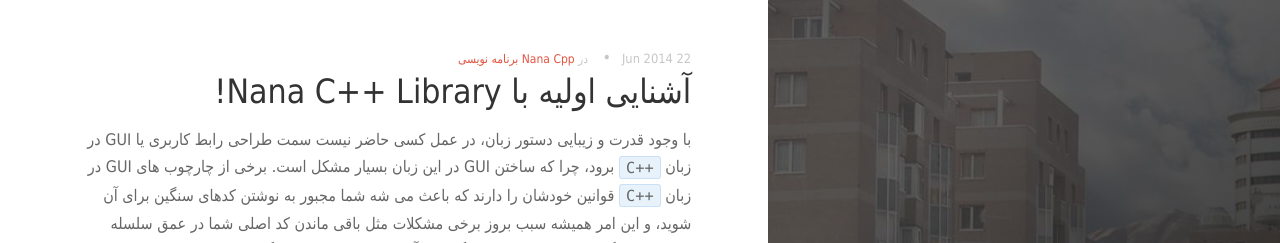
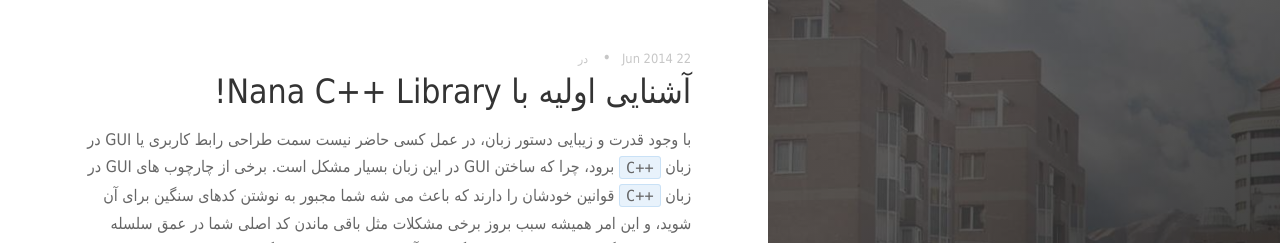
Before and after one commit to mer30hamid/mer30hamid.github.io, a Jekyll site: the page built from _posts/2014-06-22-nana-cpp.markdown, in a window 1280 px wide and 900 px high. Shown: the top 243 px of the window. Built offline with Jekyll 4.4.1, drawn with Linux system fonts in a browser that asks for light colours; nearby versions of some CDN libraries; comment, search, counter and statistics services are not loaded.

Commit message:
Post update: null

```diff
--- a/_posts/2014-06-22-nana-cpp.markdown
+++ b/_posts/2014-06-22-nana-cpp.markdown
@@ -1,8 +1,7 @@
 ---
-title:  "آشنایی اولیه با Nana C++ Library!"
-date:   2014-06-22 15:04:23
-categories: [Nana, programming]
-tags: [Nana, Cpp, برنامه نویسی]
+published: true
+title: آشنایی اولیه با Nana C++ Library!
+layout: post
 ---
 با وجود قدرت و زیبایی دستور زبان، در عمل کسی حاضر نیست سمت طراحی رابط کاربری یا GUI در زبان <i dir="ltr" style="direction: ltr;"><code>C++</code></i> برود، چرا که ساختن GUI در این زبان بسیار مشکل است. برخی از چارچوب های GUI در زبان <i dir="ltr" style="direction: ltr;"><code>C++</code></i> قوانین خودشان را دارند که باعث می شه شما مجبور به نوشتن کدهای سنگین برای آن شوید، و این امر همیشه سبب بروز برخی مشکلات مثل باقی ماندن کد اصلی شما در عمق سلسله مراتب وابستگی ها و ایجاد سختی در نگهداری آن می شود. حالا یک جایگزین پیدا شده، Nana C++ Library یک کتابخانه ناب از <i dir="ltr" style="direction: ltr;"><code>C++</code></i> که راهنمای شما در ایجاد رابط کاربری هست و دانش، مهارت و سبک و سیاق شما در <i dir="ltr" style="direction: ltr;"><code>C++</code></i> را حفظ می کند و فرایندی عالی را در طراحی رابط کاربری در زبان <i dir="ltr" style="direction: ltr;"><code>C++</code></i> فراهم می آورد.
 
```
